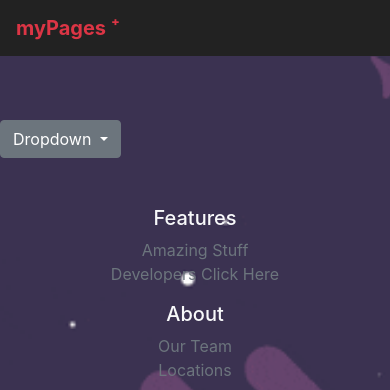
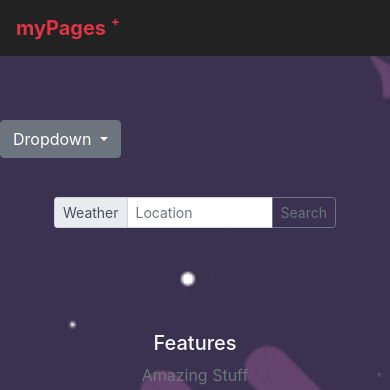
Before and after one commit to shaannessy25/myPagePlus, a Django app: page / in a window 390 px wide. Shown: the top 390 px of the page. Run offline with Django 3.2, Linux system fonts and the light colour scheme; some libraries are stand-ins or nearby versions.

Commit message:
add search for weather info

```diff
--- /dev/null
+++ b/static/message.js
@@ -0,0 +1,25 @@
+const weatherForm = document.querySelector('form')
+const search = document.querySelector('input')
+const messageOne = document.querySelector('#message-1')
+const messageTwo = document.querySelector('#message-2')
+
+
+
+weatherForm.addEventListener('submit', (e) => {
+    e.preventDefault()
+
+    const location = search.value
+
+    messageOne.textContent = 'loading...'
+    messageTwo.textContent = ''
+    fetch('/weather?address=' + location).then((response) => {
+        response.json().then((data) => {
+            if (data.error) {
+                messageOne.textContent = data.error
+            } else {
+                messageOne.textContent = data.location
+                messageTwo.textContent = data.forecast
+            }
+        })
+    })
+})
--- a/templates/base.html
+++ b/templates/base.html
@@ -138,6 +138,27 @@
             <div class="gcse-search"></div>
         </div>
       </div>
+      <div class="row" style="margin: 10%">
+        <div class="col-sm-3"></div>
+        <div class="col-sm-6">
+          <form>
+          <div class="input-group input-group-sm mb-3">
+            <div class="input-group-prepend">
+              <span class="input-group-text" id="inputGroup-sizing-sm">Weather</span>
+            </div>
+            <input type="text" placeholder="Location" class="form-control" aria-label="Sizing example input" aria-describedby="inputGroup-sizing-sm">
+            <div class="input-group-append">
+              <button class="btn btn-outline-secondary" type="button" id="button-addon2">Search</button>
+            </div>
+          </div>
+          <div>
+            <p id="message">
+
+            </p>
+          </div>
+        </form>
+        </div>
+        </div>
     </div>
 
     <!-- Footer -->
@@ -147,6 +168,7 @@
     <script src="js/popper.js"></script>
     <script src="js/bootstrap.min.js"></script>
     <script src="js/main.js"></script> -->
+    <script src="{% static 'message.js' %}"></script>
     <script src="https://code.jquery.com/jquery-3.3.1.slim.min.js" integrity="sha384-q8i/X+965DzO0rT7abK41JStQIAqVgRVzpbzo5smXKp4YfRvH+8abtTE1Pi6jizo" crossorigin="anonymous"></script>
     <script src="https://cdnjs.cloudflare.com/ajax/libs/popper.js/1.14.3/umd/popper.min.js" integrity="sha384-ZMP7rVo3mIykV+2+9J3UJ46jBk0WLaUAdn689aCwoqbBJiSnjAK/l8WvCWPIPm49" crossorigin="anonymous"></script>
     <script src="https://stackpath.bootstrapcdn.com/bootstrap/4.1.3/js/bootstrap.min.js" integrity="sha384-ChfqqxuZUCnJSK3+MXmPNIyE6ZbWh2IMqE241rYiqJxyMiZ6OW/JmZQ5stwEULTy" crossorigin="anonymous"></script>
--- a/weatherAPI/views.py
+++ b/weatherAPI/views.py
@@ -7,7 +7,7 @@ import geocoder
 key = "ad958ab12b22f3901be8a6cdb93beec3"
 okey = "pk.eyJ1Ijoib21hcnNzNjIiLCJhIjoiY2s3YXJsdGh4MG13ODNlcXJhY3l1NnMybiJ9.xmKZ0Yt2_b8evLDsrQcTqQ"
 
-def weatherView(location):
+def weatherView(request, location):
     coords = geocode(location)
 
     req = requests.get("https://api.darksky.net/forecast/"+ key + "/"+ coords)
@@ -23,7 +23,7 @@ def weatherView(location):
         "low": reqJson["daily"]["temperatureLow"]
     }
 
-    return weather
+    return render(request, "base.html", weather=weather)
 
 def geocode(location):
     url = 'https://api.mapbox.com/geocoding/v5/mapbox.places/'+ location +'.json?access_token=' + key + '&autocomplete=true'
```
